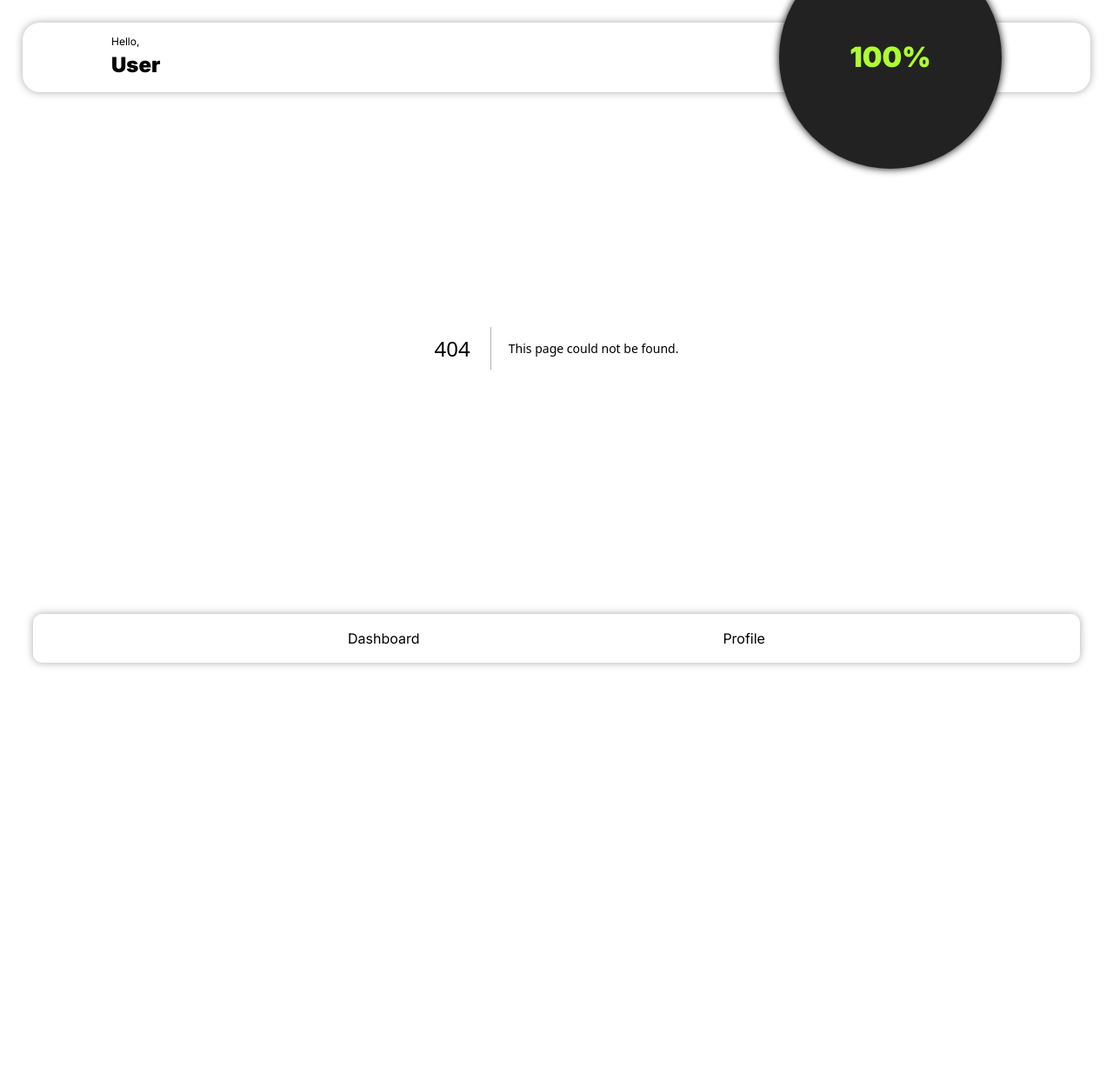
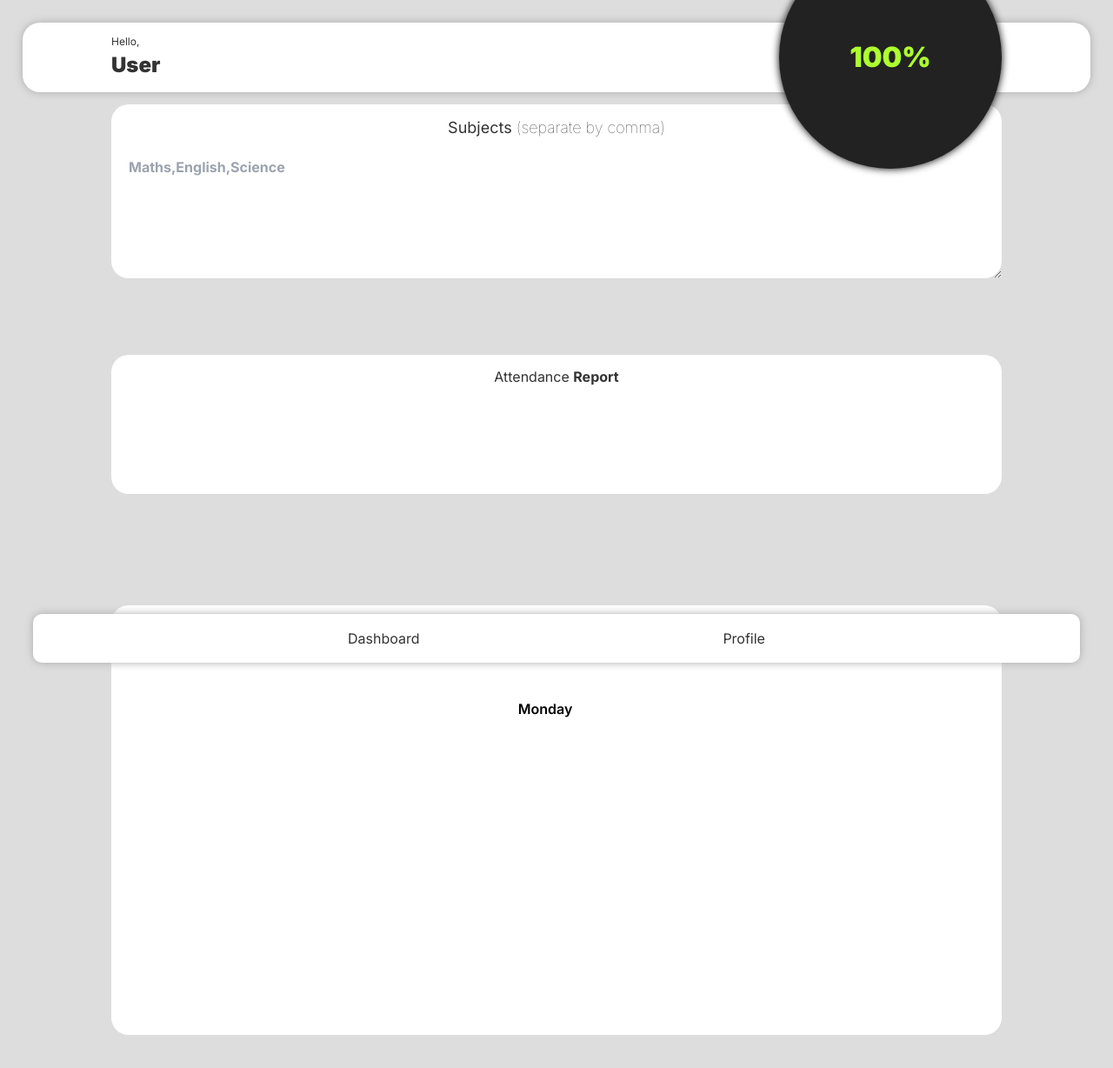
Before and after one commit to SujalChoudhari/Presence, a Next.js app: page /profile in a window 1280 px wide. Before the commit this address had no page. Shown: the top 1228 px of the page at 87% size. Before the commit the page ends 800 px from the top, so only its background shows below. Built offline with nearby package versions, Linux system fonts and the light colour scheme.

Commit message:
Profile Component Added

```diff
--- /dev/null
+++ b/app/profile/Profile.module.css
@@ -0,0 +1,164 @@
+.container {
+    margin-top: 15vh;
+    margin-bottom: 15vh;
+}
+
+.subject-container {
+    display: flex;
+    justify-content: space-between;
+    align-items: center;
+    flex-direction: column;
+    width: 80vw;
+    height: 20vh;
+    border-radius: 20px;
+    background-color: #fff;
+    margin: 10vw;
+    padding: 1vw 8vw;
+    margin-top: 15vh;
+}
+
+.subject-container p {
+    font-size: large;
+    font-weight: lighter;
+}
+
+.subjects {
+    width: 80vw;
+    height: 20vh;
+    border-radius: 20px;
+    padding: 20px;
+    min-height: 20vh;
+    font-weight: 700;
+}
+
+.subjects:focus {
+    outline: none;
+}
+
+
+
+.attendance-container {
+    display: flex;
+    align-items: center;
+    flex-direction: column;
+    width: 80vw;
+    min-height: 20vh;
+    border-radius: 20px;
+    background-color: #fff;
+    margin: 10vw;
+    padding: 1vw 8vw;
+    margin-top: 5vh;
+}
+
+.attendance-container p {
+    margin-bottom: 2vh;
+}
+
+.attendance-report {
+    display: flex;
+    width: 70vw;
+    margin: 1vw;
+    align-self: center;
+    justify-content: space-between;
+}
+
+.subject-name {
+    margin: auto 0;
+    font-size: 2vh;
+    font-variant-numeric: diagonal-fractions;
+    font-weight: 600;
+    color: #000;
+}
+
+.subject-attendance {
+    font-size: 2vh;
+    font-weight: bolder;
+    color: #fff;
+    aspect-ratio: 1/1;
+    border-radius: 50%;
+    display: flex;
+    justify-content: center;
+    padding: 1vh;
+    align-items: center;
+    background-color: #333;
+}
+
+.timetable-container {
+    display: flex;
+    align-items: center;
+    flex-direction: column;
+    justify-content: center;
+    width: 80vw;
+    min-height: 20vh;
+    border-radius: 20px;
+    background-color: #fff;
+    margin: 10vw;
+    padding: 1vw 8vw;
+    margin-top: 5vh;
+    padding-bottom: 2vh;
+}
+
+.timetable-container p {
+    margin-bottom: 2vh;
+    font-size: large;
+    font-weight: 300;
+}
+
+.timetable-holder {
+    width: 80vw;
+    min-height: 20vh;
+    border-radius: 20px;
+    display: flex;
+    /* justify-content: center; */
+    /* align-items: center; */
+    overflow-x: scroll;
+    overflow-y: auto;
+}
+
+.timetable-holder, .timetable-day {
+
+    transform: rotateX(180deg);
+    -moz-transform: rotateX(180deg);
+    /* Mozilla */
+    -webkit-transform: rotateX(180deg);
+    /* Safari and Chrome */
+    -ms-transform: rotateX(180deg);
+    /* IE 9+ */
+    -o-transform: rotateX(180deg);
+    /* Opera */
+}
+
+.timetable-day {
+    margin: 4vw;
+    width: 70vw;
+    min-height: 40vh;
+}
+
+.timetable-day h3 {
+    font-size: 2vh;
+    font-weight: 600;
+    margin-bottom: 2vh;
+    color: #000;
+    width: 70vw;
+    text-align: center;
+}
+
+.timetable-subjects {
+    display: flex;
+    flex-direction: column;
+    justify-content: space-around;
+    padding: 1vw 7vw;
+    align-items: center;
+    width: 70vw;
+}
+
+.timetable-subject {
+    width: 100%;
+    height: 10vh;
+    border-radius: 20px;
+    background-color: #fff;
+    display: flex;
+    justify-content: space-between;
+    align-items: center;
+    margin-bottom: 2vh;
+}
--- /dev/null
+++ b/app/profile/layout.jsx
@@ -0,0 +1,18 @@
+import React from 'react'
+import Navbar from '@/components/navbar'
+
+export const metadata = {
+    title: 'Presence | Profile',
+    description: 'Attendence Tracking Application',
+}
+
+function DashboardLayout({ children }) {
+    return (<>
+        <main>
+            {children}
+        </main>
+    </>
+    )
+}
+
+export default DashboardLayout
--- /dev/null
+++ b/app/profile/page.jsx
@@ -0,0 +1,114 @@
+"use client";
+import React, { useState } from 'react';
+import styles from './Profile.module.css';
+
+function Profile() {
+  // States for subjects, attendance, and timetable
+  const [subjects, setSubjects] = useState([]);
+  const [attendance, setAttendance] = useState([]);
+  const [timetable, setTimetable] = useState([[], [], [], [], [], [], []]); // list of subjects for each day of the week
+
+  // Load data from localStorage on initial render
+  React.useEffect(() => {
+    const localsubs = localStorage.getItem('subjects');
+    const localAttendance = localStorage.getItem('attendance');
+    const localTimetable = localStorage.getItem('timetable');
+
+    if (localsubs) setSubjects(localsubs.split(','));
+    else setSubjects([]);
+
+    if (localAttendance) setAttendance(localAttendance.split(','));
+    else setAttendance([]);
+
+    if (localTimetable) setTimetable(JSON.parse(localTimetable));
+    else setTimetable([[], [], [], [], [], [], []]);
+  }, []);
+
+  // Handle changes in the subjects input
+  const subjectsChangeHandler = (event) => {
+    const sub = event.target.value.split(',');
+    setSubjects(sub);
+    localStorage.setItem('subjects', sub.join(','));
+  };
+
+  // Toggle subject in the timetable
+  const toggleSubject = (day, toggleableSubject) => {
+    const dayIndex = days.indexOf(day);
+    const dayInTimetable = timetable[dayIndex];
+    if (dayInTimetable.includes(toggleableSubject))
+      dayInTimetable.splice(dayInTimetable.indexOf(toggleableSubject), 1);
+    else dayInTimetable.push(toggleableSubject);
+
+    const updatedTimetable = [...timetable];
+    updatedTimetable[dayIndex] = dayInTimetable;
+    setTimetable(updatedTimetable);
+    localStorage.setItem('timetable', JSON.stringify(updatedTimetable));
+  };
+
+  const days = ['Monday', 'Tuesday', 'Wednesday', 'Thursday', 'Friday', 'Saturday', 'Sunday'];
+
+  return (
+    <>
+      <div className={styles.container}>
+        <div className={styles['subject-container']}>
+          <p><b>Subjects</b> (separate by comma)</p>
+          <textarea
+            className={styles.subjects}
+            id="subjects"
+            value={subjects.join(',')} // Join the subjects array into a comma-separated string for the textarea
+            onChange={subjectsChangeHandler}
+            placeholder="Maths,English,Science"
+          />
+        </div>
+        <div className={styles['attendance-container']}>
+          <p>Attendance <b>Report</b></p>
+          {subjects.map((subject, index) => {
+            if (subject === '' || subject === undefined) return null; // Skip empty or undefined subjects
+            return (
+              <div key={index} className={styles['attendance-report']}>
+                <div className={styles['subject-name']}>
+                  <h3>{subject}</h3>
+                </div>
+                <div className={styles['subject-attendance']}>
+                  <h4>{attendance[index] || 'N/A'}</h4> {/* Display the corresponding attendance from the attendance array */}
+                </div>
+              </div>
+            );
+          })}
+        </div>
+
+        <div className={styles['timetable-container']}>
+          <p>Timetable</p>
+          <div className={styles['timetable-holder']}>
+            {days.map((day, index) => {
+              return (
+                <div key={index} className={styles['timetable-day']}>
+                  <h3>{day}</h3>
+                  <div className={styles['timetable-subjects']}>
+                    {subjects.map((subject, subjIndex) => {
+                      if (subject === '' || subject === undefined) return null; // Skip empty or undefined subjects
+                      return (
+                        <div key={subjIndex} className={styles['timetable-subject']}>
+                          <input
+                            type="checkbox"
+                            name={`subject-${subject}`}
+                            id={`${subject}-button`}
+                            onChange={() => toggleSubject(day, subject)}
+                            checked={timetable[index].includes(subject)}
+                          />
+                          <label htmlFor={`${subject}-button`}>{subject}</label>
+                        </div>
+                      );
+                    })}
+                  </div>
+                </div>
+              );
+            })}
+          </div>
+        </div>
+      </div>
+    </>
+  );
+}
+
+export default Profile;
```
